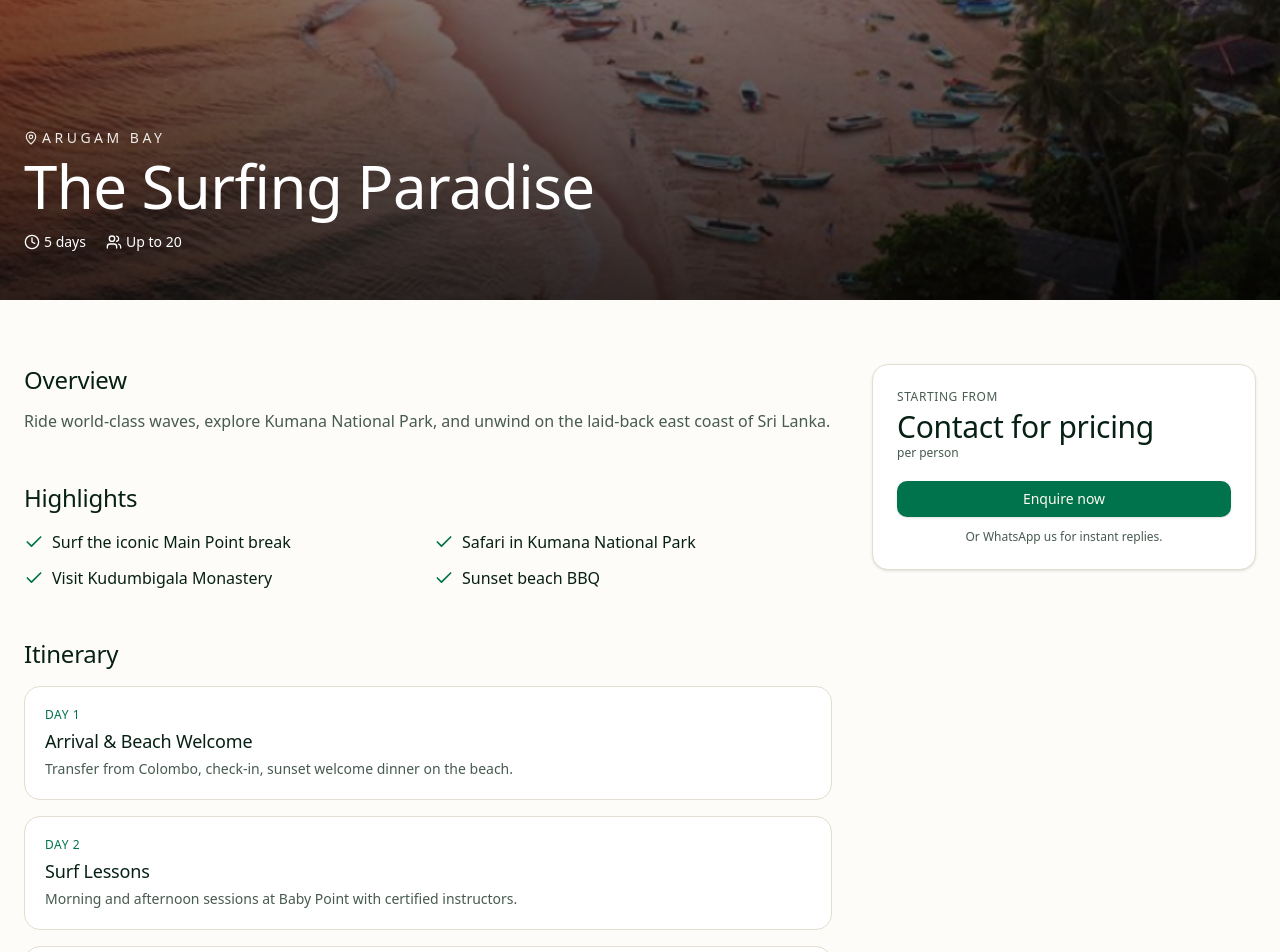
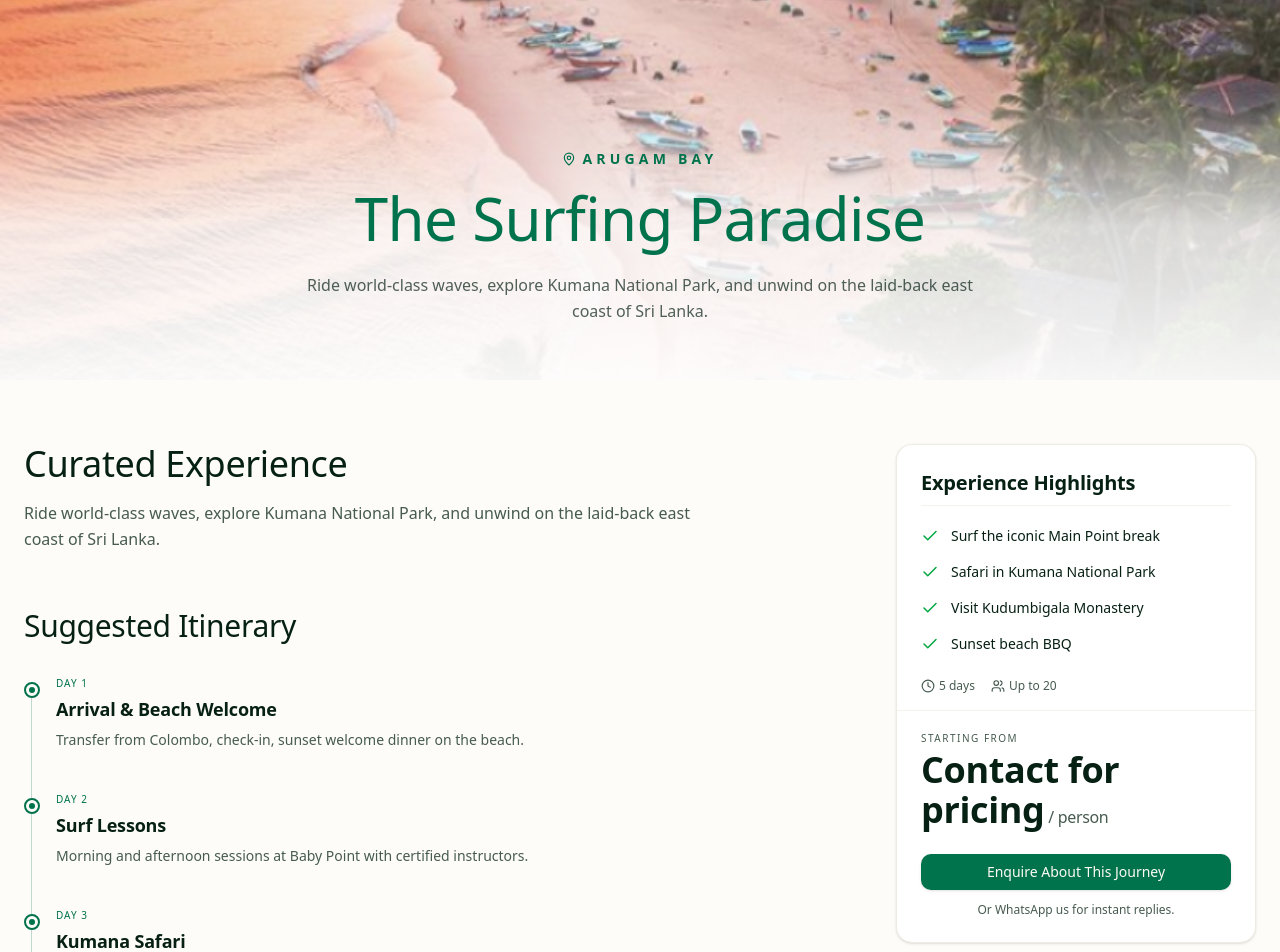
Before and after one commit to Werty-Labs/client-01, a Next.js app: page /tours/arugam-bay-the-surfing-paradise in a window 1280 px wide. Shown: the part 180-1132 px from the top of the page. Built offline with nearby package versions, Linux system fonts and the light colour scheme; no server answers.

Commit message:
feat: enhance tour page layout with improved visuals, highlight icons, and updated gallery presentation

```diff
--- a/src/app/tours/[slug]/page.tsx
+++ b/src/app/tours/[slug]/page.tsx
@@ -1,6 +1,17 @@
 import Image from "next/image";
 import Link from "next/link";
-import { Check, Clock, MapPin, Users } from "lucide-react";
+import {
+  Check,
+  Clock,
+  MapPin,
+  Users,
+  Star,
+  Car,
+  UtensilsCrossed,
+  UserCheck,
+  Compass,
+  type LucideIcon,
+} from "lucide-react";
 import { notFound } from "next/navigation";
 import { JsonLd } from "@/components/site/json-ld";
 import { TourAmenities } from "@/components/site/tour-amenities";
@@ -11,6 +22,16 @@ import { Card } from "@/components/ui/card";
 import { getTourBySlug, getTourSlugs } from "@/lib/api";
 import { buildMetadata } from "@/lib/metadata";
 import { breadcrumbJsonLd, tourProductJsonLd } from "@/lib/structured-data";
+
+function getHighlightIcon(text: string): LucideIcon {
+  const lower = text.toLowerCase();
+  if (lower.includes("accommodation") || lower.includes("hotel") || lower.includes("star") || lower.includes("stay") || lower.includes("resort")) return Star;
+  if (lower.includes("chauffeur") || lower.includes("car") || lower.includes("transport") || lower.includes("transfer") || lower.includes("vehicle")) return Car;
+  if (lower.includes("culinary") || lower.includes("food") || lower.includes("dining") || lower.includes("cuisine") || lower.includes("meal")) return UtensilsCrossed;
+  if (lower.includes("guide") || lower.includes("expert") || lower.includes("private")) return UserCheck;
+  if (lower.includes("heritage") || lower.includes("culture") || lower.includes("explore")) return Compass;
+  return Check;
+}
 
 type TourPageProps = {
   params: Promise<{ slug: string }>;
@@ -65,7 +86,8 @@ export default async function TourDetailPage({ params }: TourPageProps) {
       />
 
       <article>
-        <section className="relative h-[60vh] min-h-[420px]">
+        {/* ── Hero Section ── */}
+        <section className="relative h-[70vh] min-h-[480px]">
           <Image
             src={tour.image}
             alt={tour.title}
@@ -74,116 +96,213 @@ export default async function TourDetailPage({ params }: TourPageProps) {
             className="object-cover"
             sizes="100vw"
           />
-          <div className="absolute inset-0 bg-gradient-to-t from-black/80 to-black/30" />
-          <div className="relative z-10 mx-auto flex h-full max-w-7xl flex-col justify-end px-4 pb-12 text-white sm:px-6">
-            <p className="flex items-center gap-1 text-sm uppercase tracking-[0.25em] opacity-90">
+          {/* Bright airy overlay */}
+          <div className="absolute inset-0 bg-white/10" />
+          <div className="absolute inset-x-0 bottom-0 h-[55%] bg-gradient-to-t from-white/95 via-white/80 to-transparent" />
+          <div className="relative z-10 mx-auto flex h-full max-w-7xl flex-col items-center justify-end px-4 pb-14 text-center sm:px-6">
+            <p className="flex items-center gap-1.5 text-sm uppercase tracking-[0.3em] text-primary font-bold">
               <MapPin className="size-3.5" /> {tour.location}
             </p>
-            <h1 className="mt-2 max-w-3xl font-display text-4xl sm:text-6xl">
+            <h1 className="mt-3 max-w-3xl font-display text-4xl leading-tight text-primary sm:text-5xl lg:text-6xl">
               {tour.title}
             </h1>
-            <div className="mt-4 flex flex-wrap items-center gap-5 text-sm">
-              <span className="flex items-center gap-1">
-                <Clock className="size-4" /> {tour.duration}
-              </span>
-              <span className="flex items-center gap-1">
-                <Users className="size-4" /> Up to {tour.groupSize}
-              </span>
-              {tour.price ? (
-                <span className="rounded-full bg-accent px-3 py-1 font-semibold text-accent-foreground">
-                  From ${tour.price}
-                </span>
-              ) : null}
-            </div>
+            <p className="mt-4 max-w-2xl text-sm leading-relaxed text-foreground/70 sm:text-base">
+              {tour.summary}
+            </p>
           </div>
         </section>
 
-        <div className="mx-auto grid max-w-7xl gap-10 px-4 py-16 sm:px-6 lg:grid-cols-3">
-          <div className="space-y-12 lg:col-span-2">
+        {/* ── Main Content Grid ── */}
+        <div className="mx-auto grid max-w-7xl gap-10 px-4 py-16 sm:px-6 lg:grid-cols-[1fr_360px] lg:gap-14">
+          {/* Left Column */}
+          <div className="space-y-14">
+            {/* Curated Experience */}
             <div>
-              <h2 className="mb-3 font-display text-2xl">Overview</h2>
-              <p className="leading-relaxed text-muted-foreground">{tour.summary}</p>
+              <h2 className="mb-4 font-display text-3xl sm:text-4xl">
+                Curated Experience
+              </h2>
+              <p className="max-w-2xl leading-relaxed text-muted-foreground">
+                {tour.summary}
+              </p>
             </div>
 
+            {/* Suggested Itinerary */}
             <div>
-              <h2 className="mb-4 font-display text-2xl">Highlights</h2>
-              <ul className="grid gap-3 sm:grid-cols-2">
-                {tour.highlights.map((highlight) => (
-                  <li key={highlight} className="flex items-start gap-2">
-                    <Check className="mt-0.5 size-5 shrink-0 text-primary" />
-                    <span>{highlight}</span>
-                  </li>
-                ))}
-              </ul>
-            </div>
-
-            <div>
-              <h2 className="mb-4 font-display text-2xl">Itinerary</h2>
-              <ol className="space-y-4">
+              <h2 className="mb-8 font-display text-2xl sm:text-3xl">
+                Suggested Itinerary
+              </h2>
+              <div className="relative space-y-10 pl-8">
+                {/* Vertical timeline line */}
+                <div
+                  className="absolute left-[7px] top-[6px] w-px bg-primary/25"
+                  style={{
+                    height: "calc(100% - 12px)",
+                  }}
+                />
                 {tour.itinerary.map((day) => (
-                  <li
-                    key={day.day}
-                    className="rounded-xl border border-border bg-card p-5"
-                  >
-                    <p className="text-xs uppercase tracking-wider text-primary">
+                  <div key={day.day} className="relative">
+                    {/* Timeline dot */}
+                    <div className="absolute -left-8 top-[6px] flex size-4 items-center justify-center rounded-full border-2 border-primary bg-background">
+                      <div className="size-1.5 rounded-full bg-primary" />
+                    </div>
+                    <p className="text-[10px] uppercase tracking-widest text-primary mb-1">
                       {day.day}
                     </p>
-                    <h3 className="mt-1 font-display text-lg">{day.title}</h3>
-                    <p className="mt-1 text-sm text-muted-foreground">
+                    <h3 className="font-display text-lg font-semibold">
+                      {day.title}
+                    </h3>
+                    <p className="mt-1.5 text-sm leading-relaxed text-muted-foreground">
                       {day.details}
                     </p>
-                  </li>
+                  </div>
                 ))}
-              </ol>
+              </div>
             </div>
 
             {/* Explore Tours */}
             <TourExplore tour={tour} />
 
-            {/* Included / Exclude */}
+            {/* Included / Excluded */}
             <TourIncludedExcluded tour={tour} />
 
             {/* Tour Amenities */}
             <TourAmenities tour={tour} />
-
-            <div>
-              <h2 className="mb-4 font-display text-2xl">Gallery</h2>
-              <div className="grid grid-cols-2 gap-3 sm:grid-cols-3">
-                {tour.gallery.map((image, index) => (
-                  <div key={`${image}-${index}`} className="relative aspect-square">
-                    <Image
-                      src={image}
-                      alt={`${tour.title} photo ${index + 1}`}
-                      fill
-                      className="rounded-lg object-cover"
-                      sizes="(max-width: 640px) 50vw, 33vw"
-                    />
-                  </div>
-                ))}
-              </div>
-            </div>
           </div>
 
+          {/* Right Sidebar */}
           <aside className="self-start lg:sticky lg:top-24">
-            <Card className="p-6">
-              <p className="text-xs uppercase tracking-wider text-muted-foreground">
-                Starting from
-              </p>
-              <p className="mt-1 font-display text-3xl">
-                {tour.price ? `$${tour.price}` : "Contact for pricing"}
-              </p>
-              <p className="text-xs text-muted-foreground">per person</p>
-              <Button asChild className="mt-5 w-full">
-                <Link href="/contact" prefetch>
-                  Enquire now
-                </Link>
-              </Button>
-              <p className="mt-3 text-center text-xs text-muted-foreground">
-                Or WhatsApp us for instant replies.
-              </p>
+            <Card className="overflow-hidden border border-border/60 p-0 shadow-sm">
+              <div className="p-6 pb-2">
+                <h3 className="font-display text-xl font-semibold">
+                  Experience Highlights
+                </h3>
+              </div>
+
+              <div className="border-b border-border/40 mx-6" />
+
+              {/* Highlights list */}
+              <ul className="space-y-4 p-6 pt-5">
+                {tour.highlights.map((highlight) => {
+                  const Icon = getHighlightIcon(highlight);
+                  return (
+                    <li
+                      key={highlight}
+                      className="flex items-center gap-3"
+                    >
+                      <Icon className="size-4.5 shrink-0  text-green-600" />
+                      <span className="text-sm">
+                        {highlight}
+                      </span>
+                    </li>
+                  );
+                })}
+              </ul>
+
+              {/* Tour details */}
+              <div className="flex items-center gap-4 px-6 pb-4 text-xs text-muted-foreground">
+                <span className="flex items-center gap-1">
+                  <Clock className="size-3.5" /> {tour.duration}
+                </span>
+                <span className="flex items-center gap-1">
+                  <Users className="size-3.5" /> Up to {tour.groupSize}
+                </span>
+              </div>
+
+              {/* Pricing */}
+              <div className="border-t border-border/40 px-6 pt-5 pb-2">
+                <p className="text-[10px] uppercase tracking-[0.15em] text-muted-foreground">
+                  Starting from
+                </p>
+                <p className="mt-1 font-display text-4xl font-bold">
+                  {tour.price
+                    ? `$${tour.price.toLocaleString()}`
+                    : "Contact for pricing"}
+                  <span className="text-base font-normal text-muted-foreground">
+                    {" "}
+                    / person
+                  </span>
+                </p>
+              </div>
+
+              {/* CTA */}
+              <div className="px-6 pb-6 pt-4">
+                <Button asChild className="w-full rounded-md">
+                  <Link href="/contact" prefetch>
+                    Enquire About This Journey
+                  </Link>
+                </Button>
+                <p className="mt-3 text-center text-xs text-muted-foreground">
+                  Or WhatsApp us for instant replies.
+                </p>
+              </div>
             </Card>
           </aside>
         </div>
+
+        {/* ── Visual Serenity Gallery ── */}
+        <section className="mx-auto max-w-7xl px-4 pb-20 sm:px-6">
+          <h2 className="mb-10 text-center font-display text-3xl sm:text-4xl">
+            Visual Serenity
+          </h2>
+          <div className="grid gap-4 md:grid-cols-[2fr_1fr]">
+            {/* Large featured image */}
+            {tour.gallery[0] && (
+              <div className="relative aspect-[4/3] overflow-hidden rounded-none md:row-span-2 md:aspect-auto md:h-full">
+                <Image
+                  src={tour.gallery[0]}
+                  alt={`${tour.title} photo 1`}
+                  fill
+                  className="object-cover"
+                  sizes="(max-width: 768px) 100vw, 66vw"
+                />
+              </div>
+            )}
+            {/* Top-right image */}
+            {tour.gallery[1] && (
+              <div className="relative aspect-[4/3] overflow-hidden rounded-none">
+                <Image
+                  src={tour.gallery[1]}
+                  alt={`${tour.title} photo 2`}
+                  fill
+                  className="object-cover"
+                  sizes="(max-width: 768px) 100vw, 33vw"
+                />
+              </div>
+            )}
+            {/* Bottom-right image */}
+            {tour.gallery[2] && (
+              <div className="relative aspect-[4/3] overflow-hidden rounded-none">
+                <Image
+                  src={tour.gallery[2]}
+                  alt={`${tour.title} photo 3`}
+                  fill
+                  className="object-cover"
+                  sizes="(max-width: 768px) 100vw, 33vw"
+                />
+              </div>
+            )}
+          </div>
+
+          {/* Remaining gallery images */}
+          {tour.gallery.length > 3 && (
+            <div className="mt-4 grid grid-cols-2 gap-4 sm:grid-cols-3">
+              {tour.gallery.slice(3).map((image, index) => (
+                <div
+                  key={`${image}-${index + 3}`}
+                  className="relative aspect-square overflow-hidden rounded-none"
+                >
+                  <Image
+                    src={image}
+                    alt={`${tour.title} photo ${index + 4}`}
+                    fill
+                    className="object-cover"
+                    sizes="(max-width: 640px) 50vw, 33vw"
+                  />
+                </div>
+              ))}
+            </div>
+          )}
+        </section>
       </article>
     </>
   );
--- a/src/components/site/tour-explore.tsx
+++ b/src/components/site/tour-explore.tsx
@@ -37,7 +37,7 @@ export function TourExplore({ tour }: TourExploreProps) {
             ))}
           </ul>
         </div>
-        <div className="relative aspect-[4/3] overflow-hidden rounded-xl">
+        <div className="relative aspect-[4/3] overflow-hidden rounded-none">
           <Image
             src={tour.image}
             alt={`${tour.title} highlight`}
```
